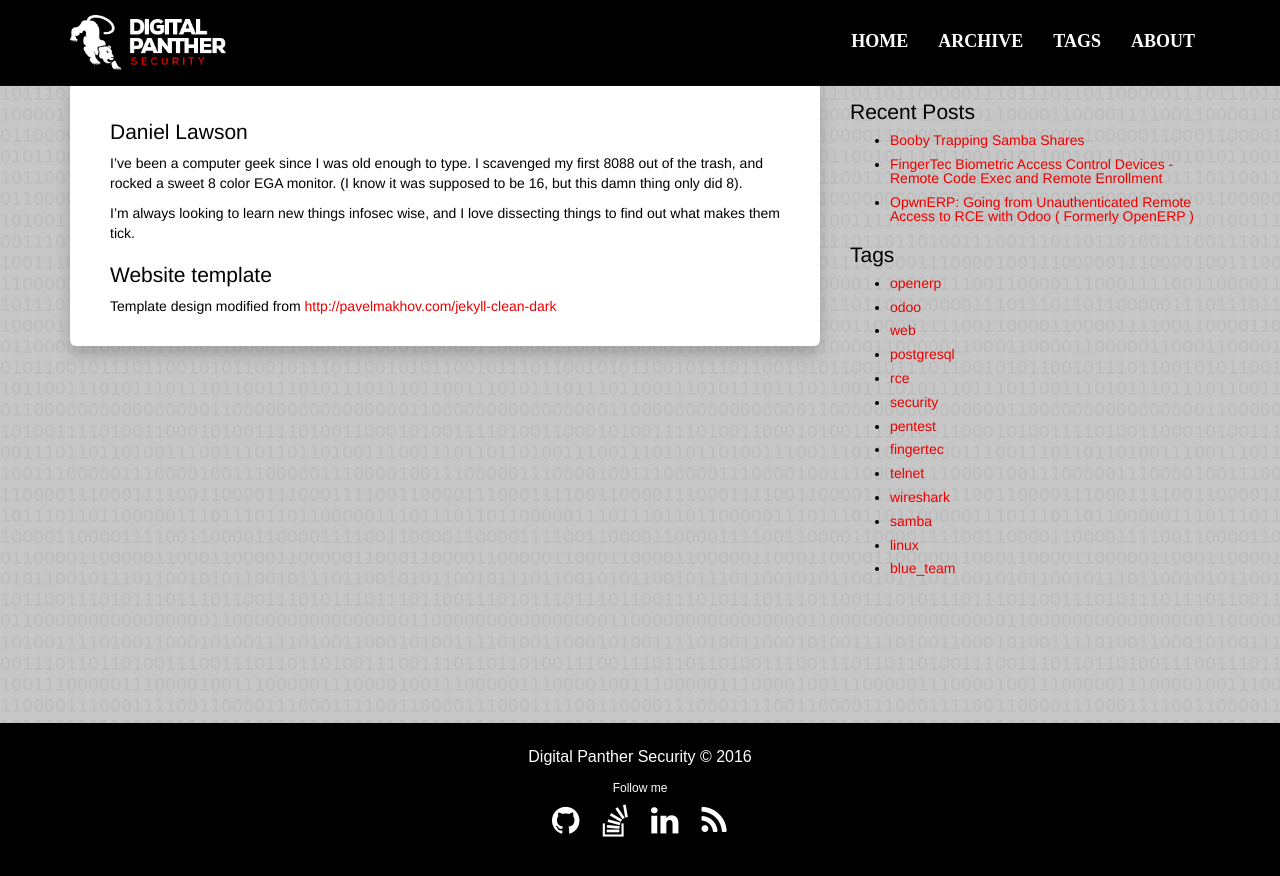
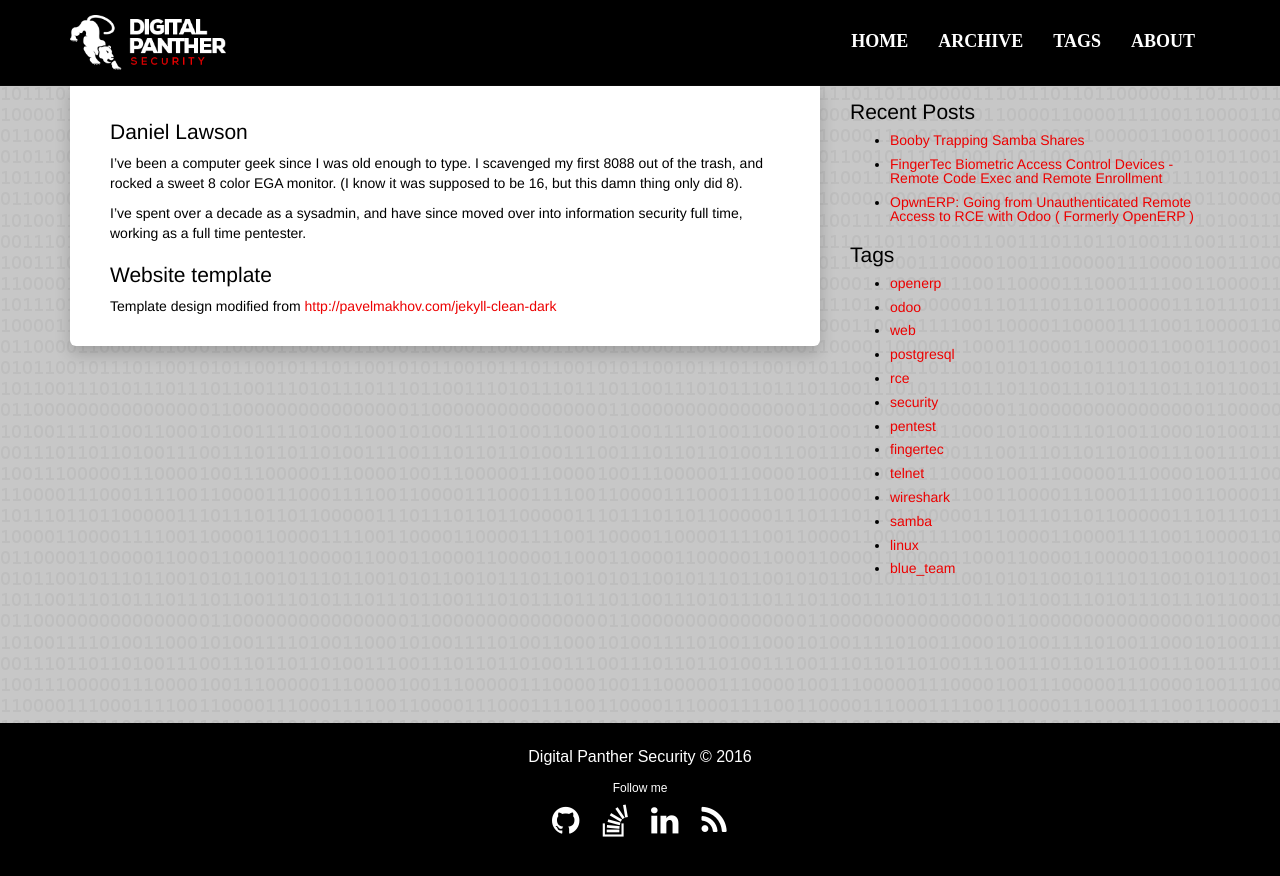
Before and after one commit to fang0654/fang0654.github.io, a Jekyll site: the page built from about.md, in a window 1280 px wide. Shown: the top 876 px of the page. Built offline with Jekyll 4.4.1, drawn with Linux system fonts in a browser that asks for light colours.

Commit message:
Updated about and added a privacy policy

```diff
--- a/about.md
+++ b/about.md
@@ -6,9 +6,9 @@ title: About
 
 ## Daniel Lawson
 
-I've been a computer geek since I was old enough to type.  I scavenged my first 8088 out of the trash, and rocked a sweet 8 color EGA monitor. (I know it was supposed to be 16, but this damn thing only did 8).
+I’ve been a computer geek since I was old enough to type.  I scavenged my first 8088 out of the trash, and rocked a sweet 8 color EGA monitor. (I know it was supposed to be 16, but this damn thing only did 8).
 
-I'm always looking to learn new things infosec wise, and I love dissecting things to find out what makes them tick.
+I've spent over a decade as a sysadmin, and have since moved over into information security full time, working as a full time pentester.
 
 
 
```
Also changed, not shown: privacy.md (added, +9 -0 lines).
